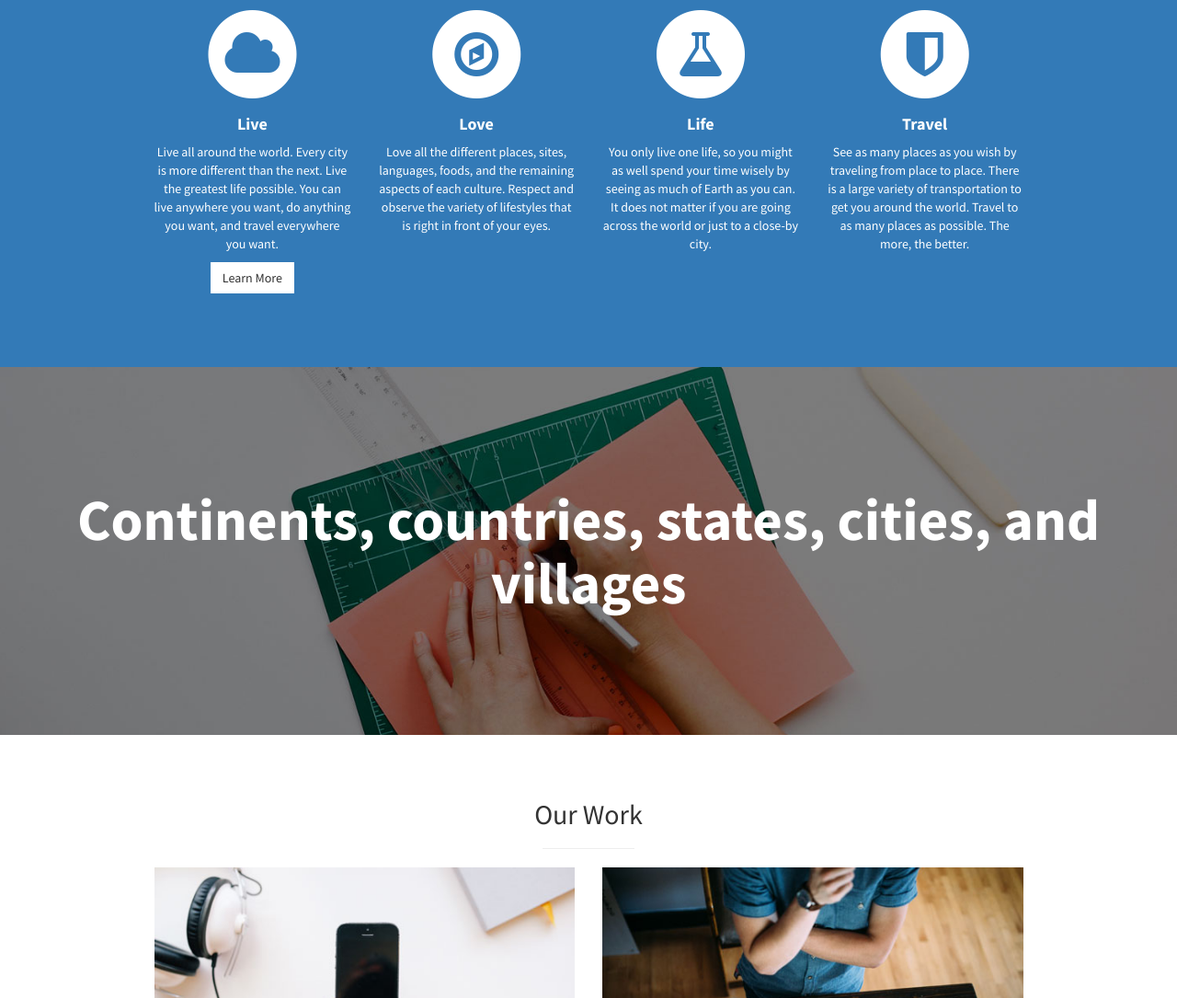
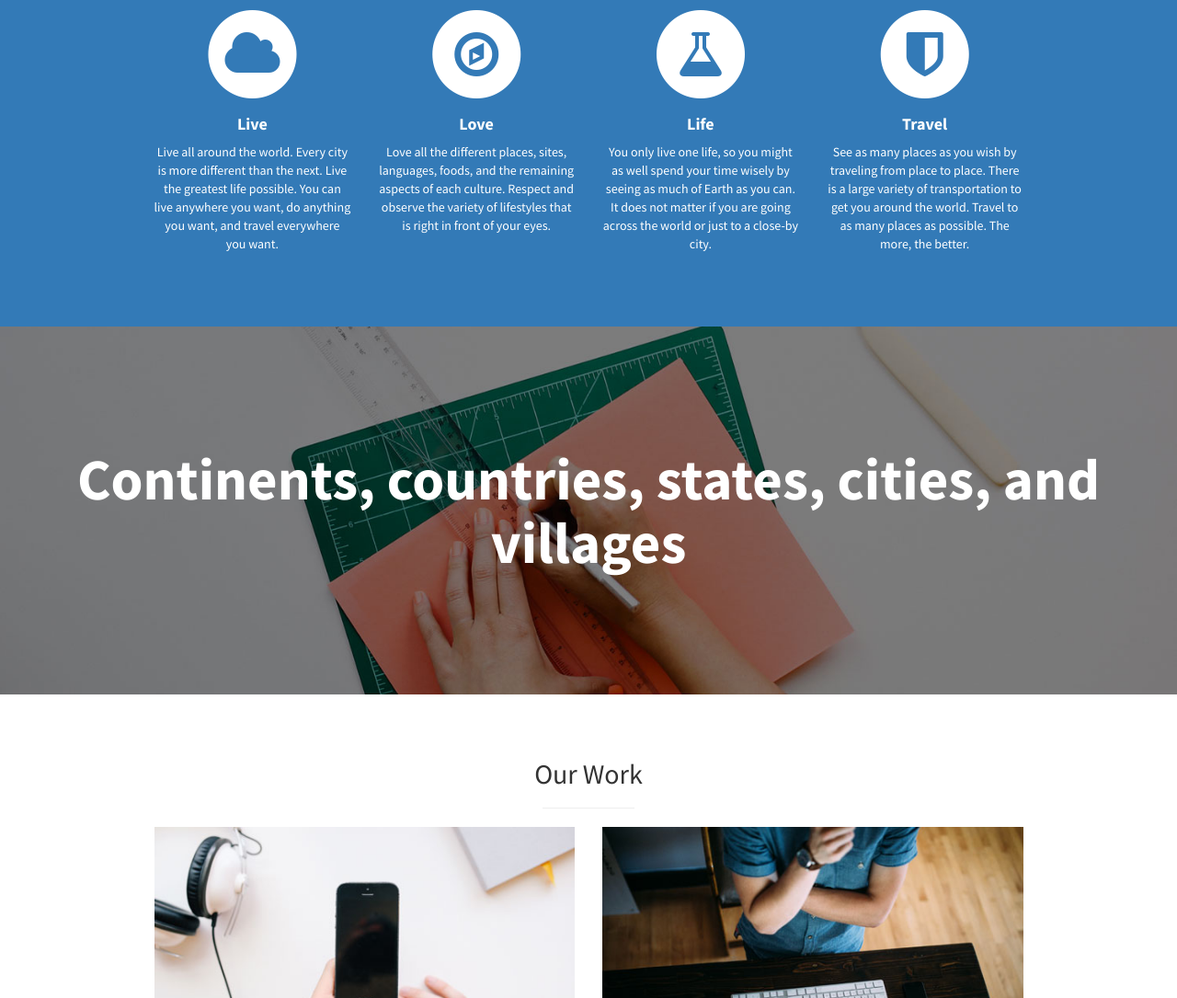
Before and after one commit to raiyahmiddle/raiyahmiddle.github.io, a plain HTML site: page index.html in a window 1280 px wide. Shown: the part 1473-2558 px from the top of the page at 92% size. Drawn offline with Linux system fonts and the light colour scheme.

Commit message:
Update index.html

```diff
--- a/index.html
+++ b/index.html
@@ -104,7 +104,6 @@
                                     <strong>Live</strong>
                                 </h4>
                                 <p>Live all around the world. Every city is more different than the next. Live the greatest life possible. You can live anywhere you want, do anything you want, and travel everywhere you want. </p>
-                                <a href="#" class="btn btn-light">Learn More</a>
                             </div>
                         </div>
                         <div class="col-md-3 col-sm-6">
```
